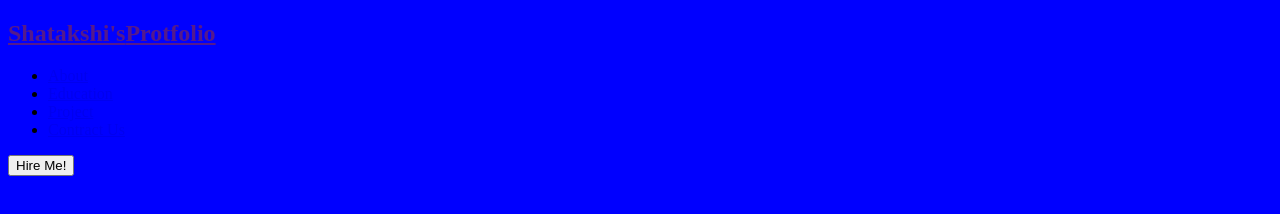
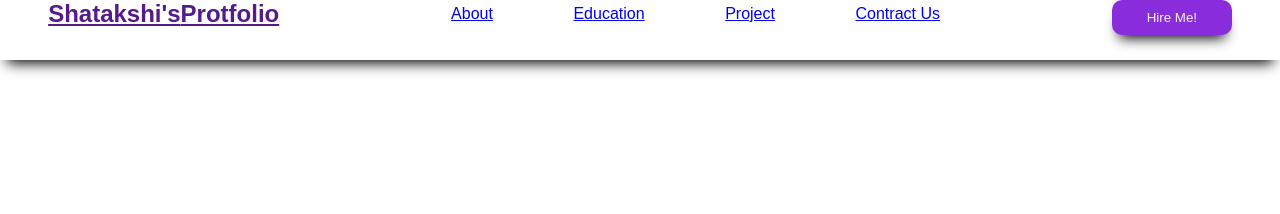
Before and after one commit to shatakshi203/personal-portfolio, a plain HTML site: page index.html in a window 1280 px wide. Drawn offline with Linux system fonts and the light colour scheme.

Commit message:
css navbar

```diff
--- a/style.css
+++ b/style.css
@@ -1,3 +1,80 @@
+* {
+    box-sizing: border-box;
+    margin: 0%;
+    padding: 0%;
+}
+
 body {
-    background-color: blue;
+    font-family: sans-serif;
+    color: #222831;
 }
+
+a:hover {
+    color: whitesmoke;
+    transition: all 250ms;
+}
+
+.navbar {
+    background-color: white;
+    position: fixed;
+    width: 100%;
+    height: 60px;
+    display: flex;
+    justify-content: space-around;
+    align-items: centre;
+    z-index: 99;
+    -webkit-box-shadow: 0px 10px 13px -7px #000000, 5px 5px 15px 5px rgba(0, 0, 0, 0);
+    box-shadow: 0px 10px 13px -7px #000000, 5px 5px 15px rgba(0, 0, 0, 0);
+}
+
+.log-main-title {
+    font-size: 25px;
+    font-style: italic;
+    border-bottom: #892cdc 4px solid;
+}
+
+.log-main-title {
+    color #892cdc;
+}
+
+.title-link {
+    color #222831;
+}
+
+.list-section {
+    width: 50%;
+}
+
+.list-wrap {
+    display: flex;
+    justify-content: space-evenly;
+}
+
+.list-item {
+    list-style: none;
+    padding: 5px;
+    border-radius: 8px;
+}
+
+.list-item:hover {
+    background-color: #892cdc;
+    cursor: pointer;
+    transition: all 250ms;
+}
+
+.hire-btn {
+    width: 120px;
+    height: 35px;
+    border: none;
+    background-color: #892cdc;
+    -webkit-box-shadow: 0px 10px 13px -7px #000000, 5px 5px 15px 5px rgba(0, 0, 0, 0);
+    box-shadow: 0px 10px 13px -7px #000000, 5px 5px 15px rgba(0, 0, 0, 0);
+    color: whitesmoke;
+    border-radius: 10px;
+}
+
+.hire-btn:hover {
+    cursor: pointer;
+    transform: scale(1.1);
+    transition: all 250ms;
+}
```
